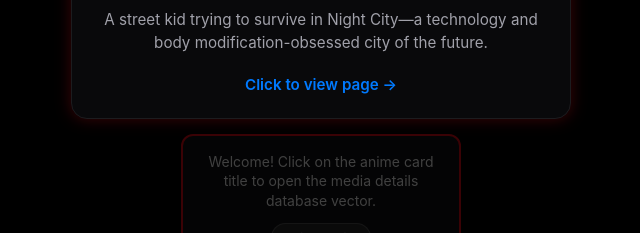
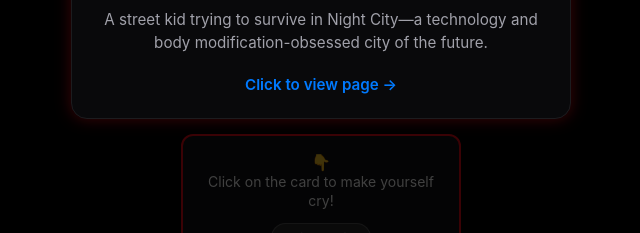
Before and after one commit to forbigbang81-netizen/Make-me-cry-button, a plain HTML site: page index.html in a window 1280 px wide. Shown: the part 567-800 px from the top of the page, without its empty margins (319-959 px from the left). Drawn offline with Linux system fonts and the light colour scheme; no server answers.

Commit message:
Update index.html

```diff
--- a/index.html
+++ b/index.html
@@ -173,7 +173,8 @@
 
     <div id="tutorialOverlay" class="tutorial-overlay" style="display: none;">
         <div id="tutorialBubble" class="tutorial-bubble">
-            <p id="tutorialText">Welcome! Click on the anime card title to open the media details database vector.</p>
+            <div id="tutorialArrow" class="tutorial-arrow-pointer">👇</div>
+            <p id="tutorialText">Click on the card to make yourself cry!</p>
             <button id="tutorialSkip" onclick="terminateTutorial()">Skip Tutorial</button>
         </div>
     </div>
```
